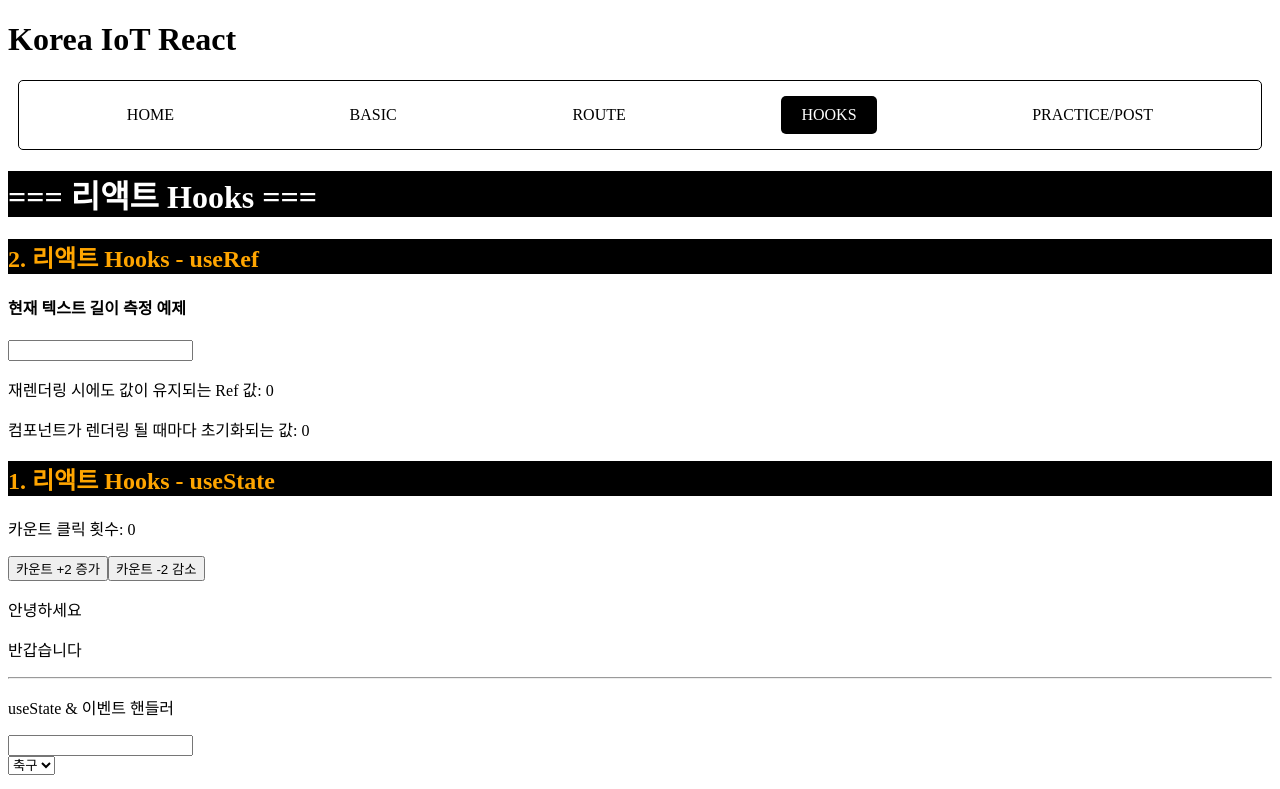
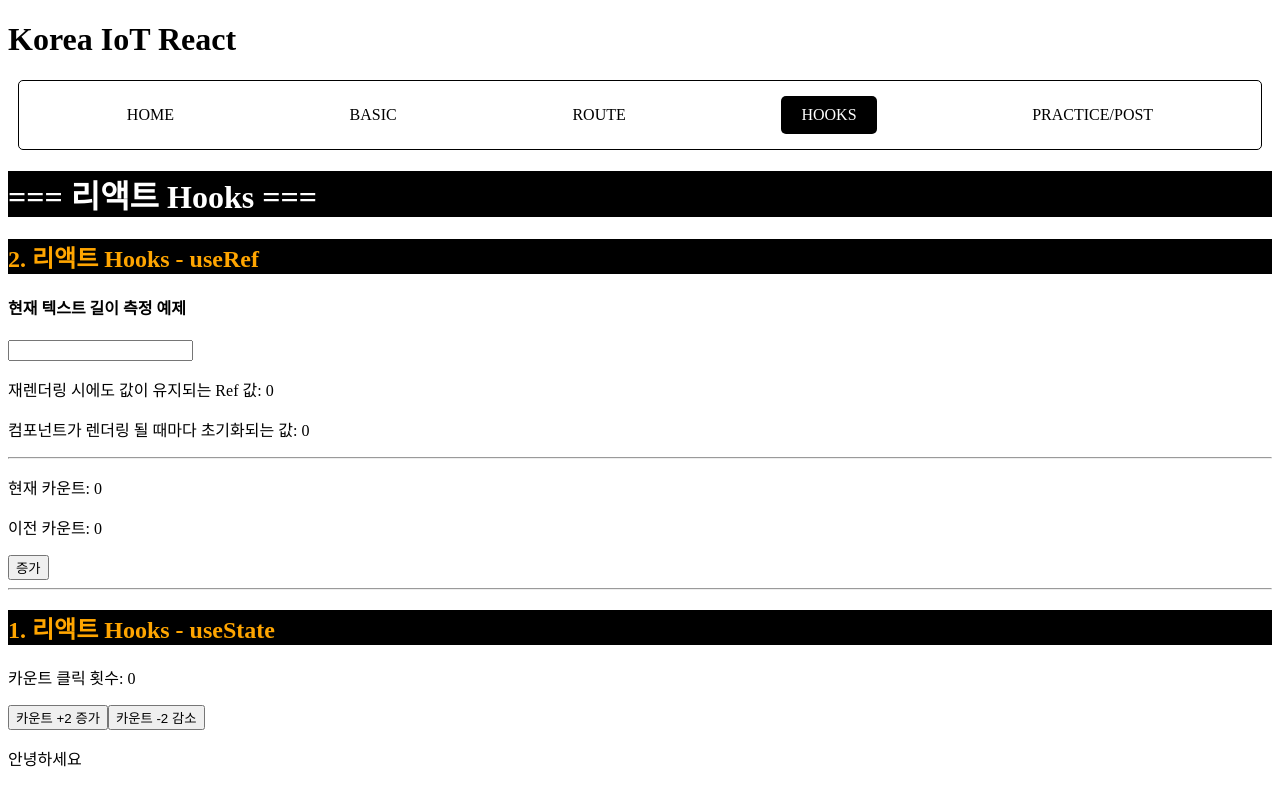
Before and after one commit to devgiants75/k_iot_frontend, a React (Vite) app in the folder f-iot-react/: page /hooks in a window 1280 px wide. Shown: the top 789 px of the page. Built offline with nearby package versions, Linux system fonts and the light colour scheme.

Commit message:
20251104 React Hooks useRef

```diff
--- a/f-iot-react/src/pages/c_hooks/b_useRef/Ref01.tsx
+++ b/f-iot-react/src/pages/c_hooks/b_useRef/Ref01.tsx
@@ -21,40 +21,62 @@ import React, { useRef, useState } from 'react'
 //@ refContainer.currnet
 // : 저장된 현재 값에 접근
 
+//# 1) 컴포넌트 실행 - 렌더링 함수
 function Ref01() {
   //^ === Hooks ===
+  //% 12) 예약된 데이터를 text값에 반영 - 'a'
   const [text, setText] = useState<string>('');
 
   //? useRef VS 일반 변수 let
   // 1) useRef: 재렌더링 사이에도 값이 유지
   //    - 값을 바꿔도 컴포넌트를 재렌더링하지 않음
   //    - 값은 항상 최신값으로 유지 (.currnet 값을 계속 업데이트)
-  const lengthRef = useRef<number>(0);
+  //% 13) 'a'의 길이값 1 유지
+  const lengthRef = useRef<number>(0); //# 2) useRef 호출 시 { current: 0 } 객체 생성 & 저장
 
   // 2) 일반 변수
   //    - 함수형 컴포넌트는 변화를 감지하면 재렌더링 될 때마다 함수 전체가 다시 실행!
   //    - 아래의 number 변수에 매번 새로 초기화가 진행
-  let lengthVar = 0;
+  //% 14) 컴포넌트의 재실행으로 변수 새롭게 선언되고 다시 0으로 초기화
+  let lengthVar = 0; //# 3) 지역변수 - 컴포넌트가 실행될 때마다 매번 새롭게 만들어짐
 
   //^ === Event Handler ===
+  //# 6) 사용자의 입력에 반응하여 handleInputChange 이벤트 핸들러 실행
   const handleInputChange = (e: React.ChangeEvent<HTMLInputElement>) => {
+    //# 7) 리액트의 상태 변경 요청
+    // : 실시간 변경 반영 X
+    // - 이벤트가 다 끝나면, 리렌더링 진행 (+ 변경값은 "예약')
     setText(e.target.value);
 
+    //# 8) useRef로 만든 참조 객체의 .current값 수정
+    // : 일반 JS 객체 속성 변경과 동일
+    // - 렌더링 필요없는 대상 (상태 관리와 무관, ref는 화면 갱신 대상 X)
     lengthRef.current = e.target.value.length;
+
+    //# 9) 일반 변수에 데이터 수정
+    // : 함수 안의 지역 변수 변경 (렌더링 함수 내부에만 존재, 화면과 연결 X)
     lengthVar = e.target.value.length;
+
+    //# 10) ref 참조의 현재값(수정된 값)으로 출력
     console.log(lengthRef.current);
+    //# 11) 화면이 아니라 '개발자 도구 콘솔창'에 출력
+    // : React가 렌더링하기 전에 JS코드가 실행
     console.log(lengthVar);
   }
 
   return (
     <div>
+      {/* 4) 현재의 초기화 값으로 2개의 p태그 모두 0의 값을 가짐 */}
       <h4>현재 텍스트 길이 측정 예제</h4>
+      {/* 5) 사용자의 입력 */}
       <input type="text" value={text} onChange={handleInputChange} />
+      {/* 15) 이전의 값 유지: 1 출력 */}
       <p>재렌더링 시에도 값이 유지되는 Ref 값: {lengthRef.current}</p>
       {/*
         ※ 콘솔에는 lengthVar가 계속 찍히지만, 화면에는 반영되지 않음! ※
         >> 실제로 화면이 렌더링될 때는 이미 새로운 값(0)으로 다시 초기화 된 상태
       */}
+      {/* 16) 값의 유지 X: 0 출력 */}
       <p>컴포넌트가 렌더링 될 때마다 초기화되는 값: {lengthVar}</p>
     </div>
   )
--- /dev/null
+++ b/f-iot-react/src/pages/c_hooks/b_useRef/Ref02.tsx
@@ -0,0 +1,40 @@
+import React, { useRef, useState } from 'react'
+
+//! useRef를 사용한 DOM 요소 참조
+// : 컴포넌트가 재렌더링되어도 동일한 참조값을 유지
+// - 특정 DOM 요소에 접근하고 조작
+
+//? useRef의 특징
+// : 단순히 "값 저장"만이 아니라
+// - 1) 이전 상태 기억
+// - 2) DOM 요소 직접 제어
+
+function Ref02() {
+  //^ === Hooks === //
+  const [count, setCount] = useState<number>(0);
+  const prevCountRef = useRef<number>(0);
+
+  //? DOM 요소 타입 - input(HTMLInputElement), div(HTMLDivElement) 등
+  // >> DOM 요소는 기본요소타입과 null 타입을 유니언(OR)으로 가짐
+  //    : 기본값 null 권장
+  const inputRef = useRef<HTMLInputElement>(null);
+
+  //^ === Event Handler === //
+  const increment = () => {
+    setCount(prevCount => {
+      prevCountRef.current = prevCount; // 이전 값
+      return prevCount + 1;             // 현재 값
+    });
+  }
+
+  return (
+    <div>
+      {/* //@ 이전 상태 기억 */}
+      <p>현재 카운트: {count}</p>
+      <p>이전 카운트: {prevCountRef.current}</p>
+      <button onClick={increment}>증가</button>
+    </div>
+  )
+}
+
+export default Ref02
--- a/f-iot-react/src/pages/c_hooks/index.tsx
+++ b/f-iot-react/src/pages/c_hooks/index.tsx
@@ -7,6 +7,7 @@ import State05 from './a_useState/State05'
 import State06 from './a_useState/State06'
 import State06_Child from './a_useState/State06_Child'
 import Ref01 from './b_useRef/Ref01'
+import Ref02 from './b_useRef/Ref02'
 
 const h2Style = {
   backgroundColor: 'black',
@@ -20,7 +21,8 @@ function Index() {
         === 리액트 Hooks ===
       </h1>
       <h2 style={h2Style}>2. 리액트 Hooks - useRef</h2>
-      <Ref01 />
+      <Ref01 /> <hr />
+      <Ref02 /> <hr />
 
       <h2 style={h2Style}>1. 리액트 Hooks - useState</h2>
       <State01 /> <hr />
```
